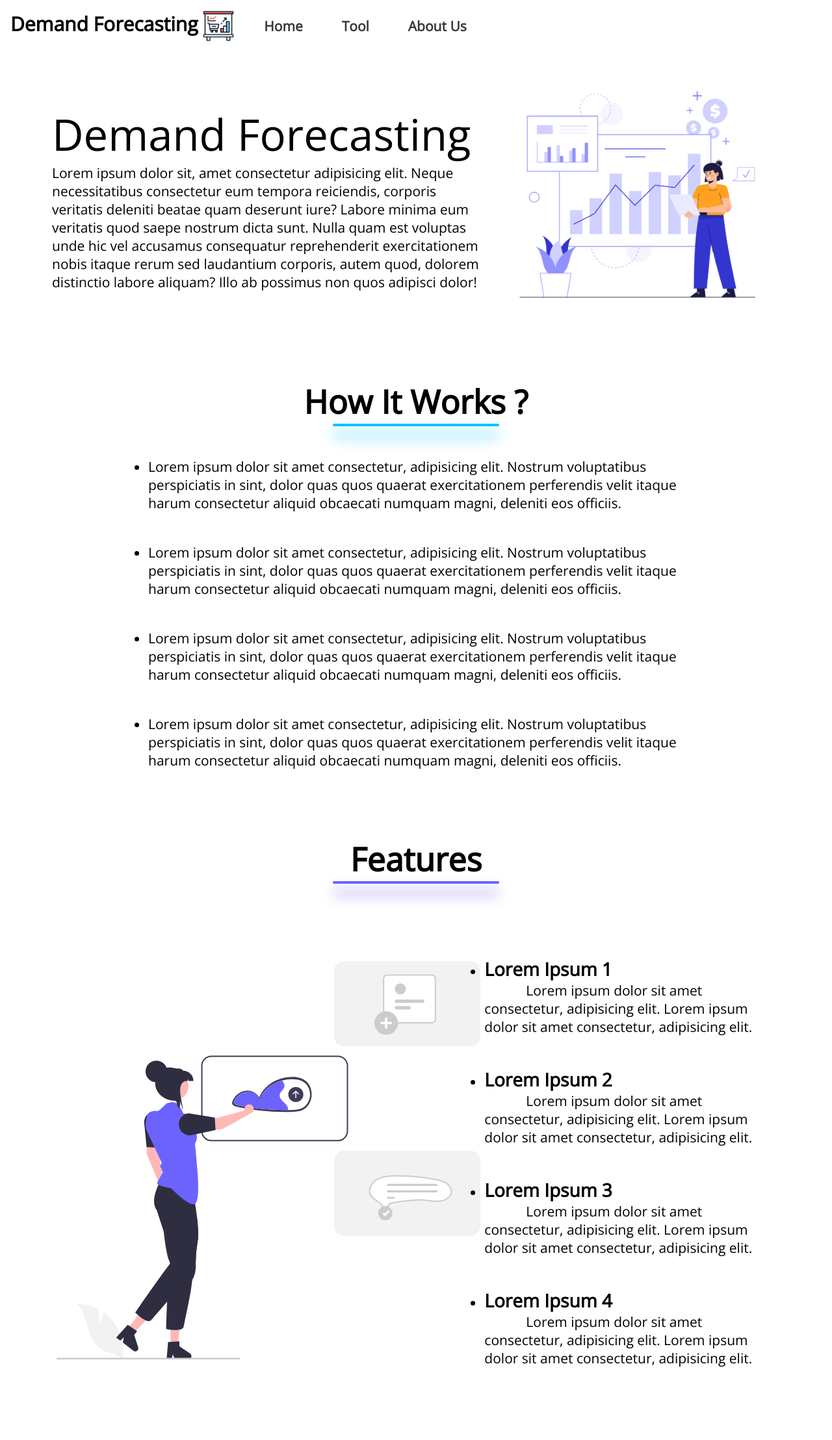
After one commit to RajatDodwadkar/DemandForecasting, a Python web app: template templates/index.html in a window 1280 px wide. The commit adds this page. Shown: the whole page at 65% size. Run offline with Jinja, Linux system fonts and the light colour scheme; the template is opened without the code that fills it, so the values that code supplies are empty.

Commit message:
Added home page
- Changed some CSS for container

Signed-off-by: OmAxiani0 <aximaniom@gmail.com>

```diff
--- /dev/null
+++ b/static/css/index-style.css
@@ -0,0 +1,124 @@
+body {
+  /* height: 200vh; */
+}
+
+#home-container {
+  margin: 0 80px;
+  flex-direction: column;
+}
+
+#navbar {
+  display: flex;
+  flex-direction: row;
+  justify-content: space-between;
+}
+
+#navbar ul {
+  list-style: none;
+}
+
+#title {
+  font-size: 30px;
+  margin: 16px;
+  font-weight: 600;
+  display: inline-flex;
+  user-select: none;
+}
+
+#nav-link-list {
+  display: flex;
+  flex-direction: row;
+  align-items: center;
+}
+
+#nav-links {
+  display: flex;
+  flex-direction: row;
+}
+
+#nav-links li a {
+  margin: 10px 30px;
+}
+
+.nav-item a {
+  font-size: 21px;
+  font-weight: 600;
+  color: #3a3a3a;
+  text-decoration: none;
+}
+
+#hero-sec {
+  display: flex;
+  flex-direction: row;
+  justify-content: space-between;
+  align-items: center;
+}
+
+#hero-sec img {
+  width: 40%;
+}
+
+#hero-header {
+  font-size: 67px;
+}
+
+#header-sec p {
+  font-size: 21px;
+}
+
+#hiw-sec {
+  display: flex;
+  flex-direction: column;
+  justify-content: center;
+  align-items: center;
+  margin: 56px 148px;
+}
+
+#hiw-sec ul li {
+  margin: 48px 0;
+  font-size: 21px;
+}
+
+#hiw-underscore {
+  background: #00c4ff;
+  box-shadow: 0px 16px 20px 0px #00c4ff;
+}
+
+#features-underscore {
+  background: #6C63FF;
+  box-shadow: 0px 16px 20px 0px #6C63FF;
+}
+
+#feat-sec {
+  display: flex;
+  flex-direction: column;
+  align-items: center;
+  justify-content: center;
+  width: 100%;
+}
+
+#feat-main-sec {
+  display: flex;
+  flex-direction: row;
+  justify-content: space-evenly;
+  align-items: center;
+  margin: 64px 0;
+  width: 100%;
+}
+
+#feat-img {
+  width: 30%;
+}
+
+#feat-ul {
+  width: 40%;
+}
+
+.feat-items {
+  font-size: 21px;
+  margin: 48px 0;
+}
+
+.feat-item-info {
+  text-indent: 64px;
+}
--- a/static/css/main.css
+++ b/static/css/main.css
@@ -12,11 +12,10 @@
   font-family: "Open Sans", sans-serif;
 }
 
-#container {
+.container {
   display: flex;
   align-items: center;
   justify-content: center;
-  height: 100vh;
 }
 
 body {
@@ -42,3 +41,11 @@ h4 {
 h5 {
   font-size: 21px;
 }
+
+.header-underscore {
+  width: 256px;
+  outline: none;
+  height: 4px;
+  border: none;
+  border-radius: 4px;
+}
--- a/templates/auth/login.html
+++ b/templates/auth/login.html
@@ -14,7 +14,7 @@
     <title>Log In - Demand Forecasting</title>
   </head>
   <body>
-    <main id="container">
+    <main class="container" style="height:100vh;">
       <div id="login-image-div">
         <img src="../../static/images/login.svg" alt="" />
       </div>
--- a/templates/auth/signup.html
+++ b/templates/auth/signup.html
@@ -14,7 +14,7 @@
     <title>Sign Up - Demand Forecasting</title>
   </head>
   <body>
-    <main id="container">
+    <main class="container" style="height:100vh;">
       <div id="signup-image-div">
         <img src="../../static/images/signup.svg" alt="" />
       </div>
--- /dev/null
+++ b/templates/index.html
@@ -0,0 +1,121 @@
+<!DOCTYPE html>
+<html lang="en">
+  <head>
+    <meta charset="UTF-8" />
+    <meta http-equiv="X-UA-Compatible" content="IE=edge" />
+    <meta name="viewport" content="width=device-width, initial-scale=1.0" />
+    <link
+      rel="shortcut icon"
+      href="../static/images/favicon.png"
+      type="image/x-icon"
+    />
+    <link rel="stylesheet" href="../static/css/main.css" />
+    <link rel="stylesheet" href="../static/css/index-style.css" />
+    <title>Home - Demand Forecasting</title>
+  </head>
+
+  <body>
+    <nav id="navbar">
+      <ul id="nav-link-list">
+        <div id="title" class="nav-item">
+          Demand Forecasting&nbsp;
+          <img src="../static/images/demand.png" height="48" />
+        </div>
+        <div id="nav-links">
+          <li id="home" class="nav-item"><a href="#">Home</a></li>
+          <li id="tools" class="nav-item"><a href="">Tool</a></li>
+          <li id="about-us" class="nav-item"><a href="">About Us</a></li>
+        </div>
+      </ul>
+    </nav>
+    <main id="home-container" class="container">
+      <div id="hero-sec">
+        <div id="header-sec">
+          <span id="hero-header">Demand Forecasting</span>
+          <p>
+            Lorem ipsum dolor sit, amet consectetur adipisicing elit. Neque
+            necessitatibus consectetur eum tempora reiciendis, corporis
+            veritatis deleniti beatae quam deserunt iure? Labore minima eum
+            veritatis quod saepe nostrum dicta sunt. Nulla quam est voluptas
+            unde hic vel accusamus consequatur reprehenderit exercitationem
+            nobis itaque rerum sed laudantium corporis, autem quod, dolorem
+            distinctio labore aliquam? Illo ab possimus non quos adipisci dolor!
+          </p>
+        </div>
+        <img
+          src="../static/images/dem-forecast-bg.jpg"
+          alt="demand-forecasting-hero-image"
+        />
+      </div>
+      <div id="hiw-sec">
+        <h2>How It Works ?</h2>
+        <hr id="hiw-underscore" class="header-underscore" />
+        <ul>
+          <li>
+            Lorem ipsum dolor sit amet consectetur, adipisicing elit. Nostrum
+            voluptatibus perspiciatis in sint, dolor quas quos quaerat
+            exercitationem perferendis velit itaque harum consectetur aliquid
+            obcaecati numquam magni, deleniti eos officiis.
+          </li>
+          <li>
+            Lorem ipsum dolor sit amet consectetur, adipisicing elit. Nostrum
+            voluptatibus perspiciatis in sint, dolor quas quos quaerat
+            exercitationem perferendis velit itaque harum consectetur aliquid
+            obcaecati numquam magni, deleniti eos officiis.
+          </li>
+          <li>
+            Lorem ipsum dolor sit amet consectetur, adipisicing elit. Nostrum
+            voluptatibus perspiciatis in sint, dolor quas quos quaerat
+            exercitationem perferendis velit itaque harum consectetur aliquid
+            obcaecati numquam magni, deleniti eos officiis.
+          </li>
+          <li>
+            Lorem ipsum dolor sit amet consectetur, adipisicing elit. Nostrum
+            voluptatibus perspiciatis in sint, dolor quas quos quaerat
+            exercitationem perferendis velit itaque harum consectetur aliquid
+            obcaecati numquam magni, deleniti eos officiis.
+          </li>
+        </ul>
+      </div>
+      <div id="feat-sec">
+        <h2>Features</h2>
+        <hr id="features-underscore" class="header-underscore" />
+        <div id="feat-main-sec">
+          <div id="feat-img-sec">
+            <img
+              id="feat-image"
+              src="../static/images/features.svg"
+              alt="features-image"
+            />
+          </div>
+          <ul id="feat-ul">
+            <li class="feat-items">
+              <h4>Lorem Ipsum 1</h4>
+              <p class="feat-item-info">
+                Lorem ipsum dolor sit amet consectetur, adipisicing elit. Lorem ipsum dolor sit amet consectetur, adipisicing elit.
+              </p>
+            </li>
+            <li class="feat-items">
+              <h4>Lorem Ipsum 2</h4>
+              <p class="feat-item-info">
+                Lorem ipsum dolor sit amet consectetur, adipisicing elit. Lorem ipsum dolor sit amet consectetur, adipisicing elit.
+              </p>
+            </li>
+            <li class="feat-items">
+              <h4>Lorem Ipsum 3</h4>
+              <p class="feat-item-info">
+                Lorem ipsum dolor sit amet consectetur, adipisicing elit. Lorem ipsum dolor sit amet consectetur, adipisicing elit.
+              </p>
+            </li>
+            <li class="feat-items">
+              <h4>Lorem Ipsum 4</h4>
+              <p class="feat-item-info">
+                Lorem ipsum dolor sit amet consectetur, adipisicing elit. Lorem ipsum dolor sit amet consectetur, adipisicing elit.
+              </p>
+            </li>
+          </ul>
+        </div>
+      </div>
+    </main>
+  </body>
+</html>
```
Also changed, not shown: static/images/demand.png (added), static/images/features.svg (added).
